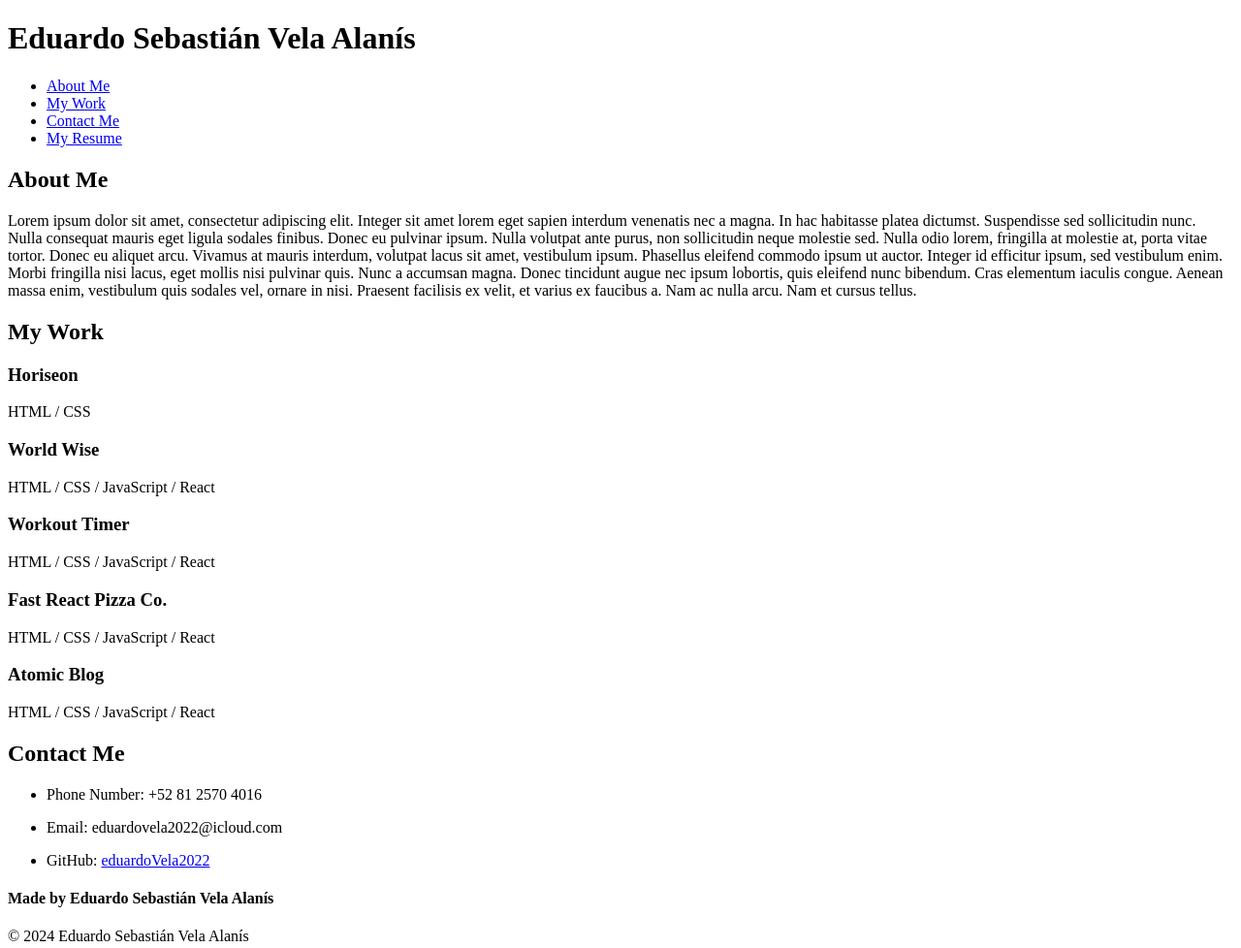
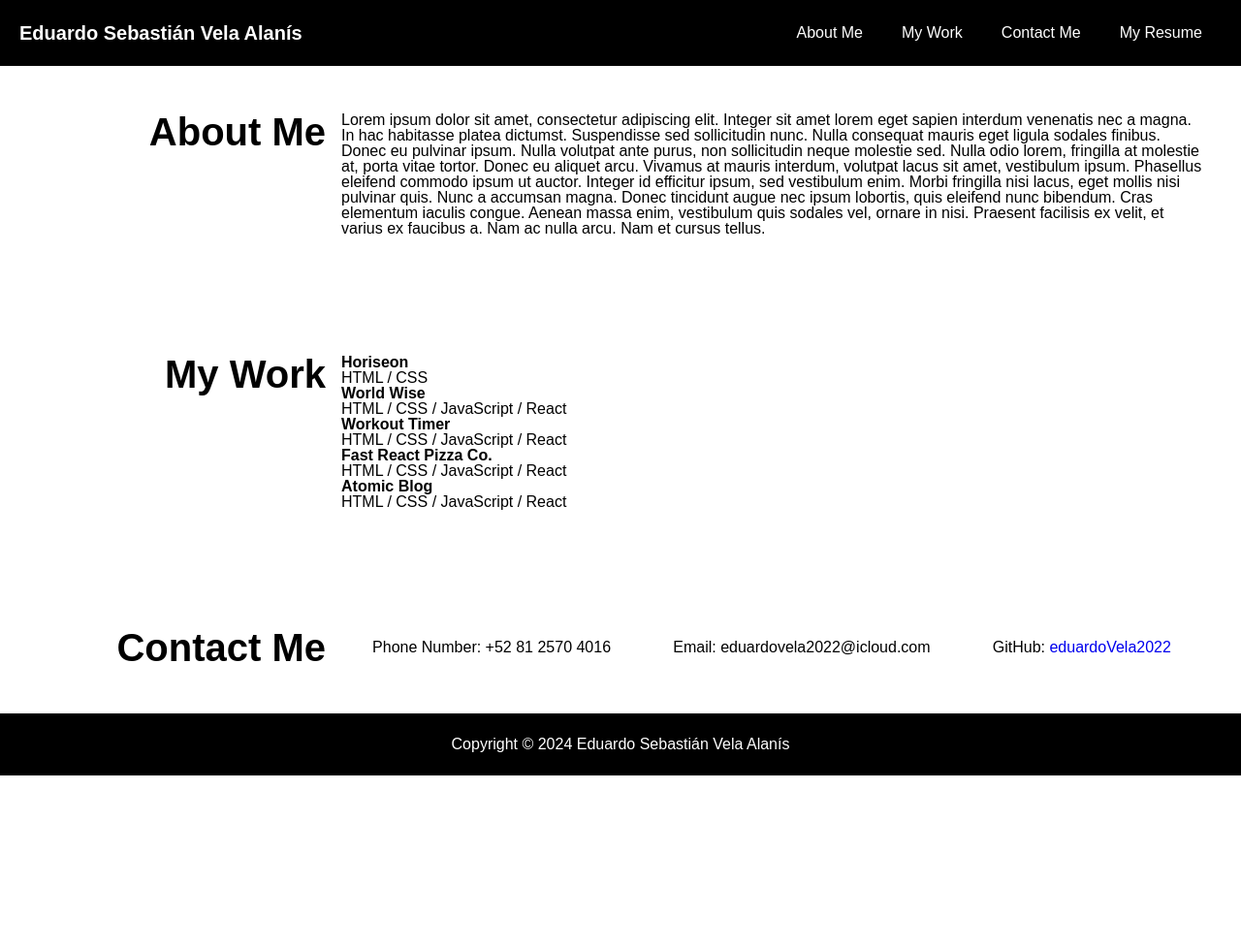
Before and after one commit to eduardoVela2022/Portfolio, a plain HTML site: page index.html in a window 1280 px wide. Shown: the whole page at 97% size. After the commit the page ends 800 px from the top, so only its background shows below. Drawn offline with Linux system fonts and the light colour scheme.

Commit message:
added some CSS styles to the HTML elements of the index.html file

```diff
--- /dev/null
+++ b/assets/css/reset.css
@@ -0,0 +1,45 @@
+* {
+  margin: 0;
+  padding: 0;
+  box-sizing: border-box;
+}
+
+html {
+  height: 100%;
+}
+
+body {
+  min-height: 100%;
+  line-height: 1;
+  font-family: sans-serif;
+}
+
+h1,
+h2,
+h3,
+h4,
+h5,
+h6 {
+  font-size: 100%;
+}
+
+input,
+select,
+option,
+optgroup,
+textarea,
+button,
+pre,
+code {
+  font-size: 100%;
+  font-family: inherit;
+}
+
+ol,
+ul {
+  list-style: none;
+}
+
+a {
+  text-decoration: none;
+}
--- a/assets/css/style.css
+++ b/assets/css/style.css
@@ -0,0 +1,105 @@
+/* Body Element Class */
+body {
+  display: flex;
+  flex-direction: column;
+}
+
+/* Main Element Class */
+main {
+  display: flex;
+  flex-direction: column;
+  flex-grow: 1;
+  flex-shrink: 1;
+  justify-content: space-between;
+  margin: 3rem 2.5rem;
+}
+
+h2 {
+  font-size: 2.5rem;
+}
+
+/* Header Class */
+.header {
+  display: flex;
+  justify-content: space-between;
+  align-items: center;
+  padding: 1.5rem 1.25rem;
+  background-color: black;
+  color: white;
+}
+
+.header h1 {
+  font-size: 1.25rem;
+}
+
+.header ul {
+  display: flex;
+  flex-direction: row;
+}
+
+.header a {
+  padding: 0rem 1.25rem;
+  color: white;
+}
+
+/* About Me Class */
+.about-me {
+  display: flex;
+  align-items: start;
+  gap: 1rem;
+}
+
+.about-me h2 {
+  display: flex;
+  justify-content: end;
+  flex: 1;
+}
+
+.about-me p {
+  flex: 3;
+}
+
+/* My Work Class */
+.my-work {
+  display: flex;
+  align-items: start;
+  gap: 1rem;
+}
+
+.my-work h2 {
+  display: flex;
+  justify-content: end;
+  flex: 1;
+}
+
+.my-work section {
+  flex: 3;
+}
+
+/* Contact Me Class */
+.contact-me {
+  display: flex;
+  align-items: center;
+  gap: 1rem;
+}
+
+.contact-me h2 {
+  display: flex;
+  justify-content: end;
+  flex: 1;
+}
+
+.contact-me ul {
+  display: flex;
+  justify-content: space-around;
+  flex: 3;
+}
+
+/* Footer Class */
+.footer {
+  display: flex;
+  justify-content: center;
+  padding: 1.5rem 1.25rem;
+  background-color: black;
+  color: white;
+}
--- a/index.html
+++ b/index.html
@@ -3,12 +3,14 @@
   <head>
     <meta charset="UTF-8" />
     <meta name="viewport" content="width=device-width, initial-scale=1.0" />
+    <link rel="stylesheet" href="./assets/css/reset.css" />
+    <link rel="stylesheet" href="./assets/css/style.css" />
     <title>Eduardo Sebastián Vela Alanís</title>
   </head>
 
   <body>
     <!-- Header -->
-    <header>
+    <header class="header">
       <!-- Title -->
       <h1>Eduardo Sebastián Vela Alanís</h1>
 
@@ -26,7 +28,7 @@
     <!-- Main Content -->
     <main>
       <!-- About Me -->
-      <section>
+      <section class="about-me">
         <h2>About Me</h2>
         <p>
           Lorem ipsum dolor sit amet, consectetur adipiscing elit. Integer sit
@@ -47,9 +49,11 @@
       </section>
 
       <!-- My Work -->
-      <section>
+      <section class="my-work">
         <h2>My Work</h2>
 
+        <!-- Projects -->
+        <section>
           <!-- Horiseon -->
           <div>
             <h3>Horiseon</h3>
@@ -80,9 +84,10 @@
             <p>HTML / CSS / JavaScript / React</p>
           </div>
         </section>
+      </section>
 
       <!-- Contact Me -->
-      <section>
+      <section class="contact-me">
         <h2>Contact Me</h2>
         <ul>
           <!-- Phone Number -->
@@ -103,9 +108,8 @@
     </main>
 
     <!-- Footer -->
-    <footer>
-      <h4>Made by Eduardo Sebastián Vela Alanís</h4>
-      <p>&copy; 2024 Eduardo Sebastián Vela Alanís</p>
+    <footer class="footer">
+      <p>Copyright &copy; 2024 Eduardo Sebastián Vela Alanís</p>
     </footer>
   </body>
 </html>
```
Lines whose indentation alone changed are shown as unchanged.
